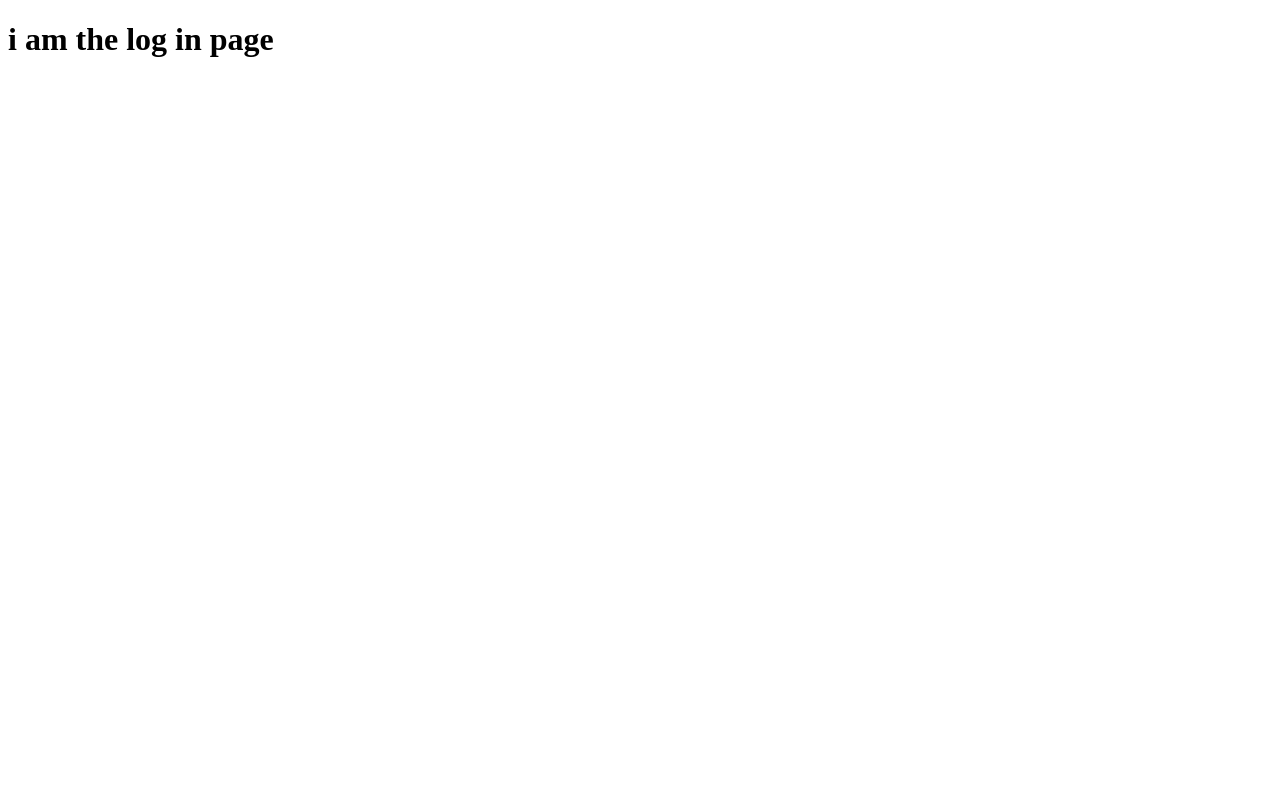
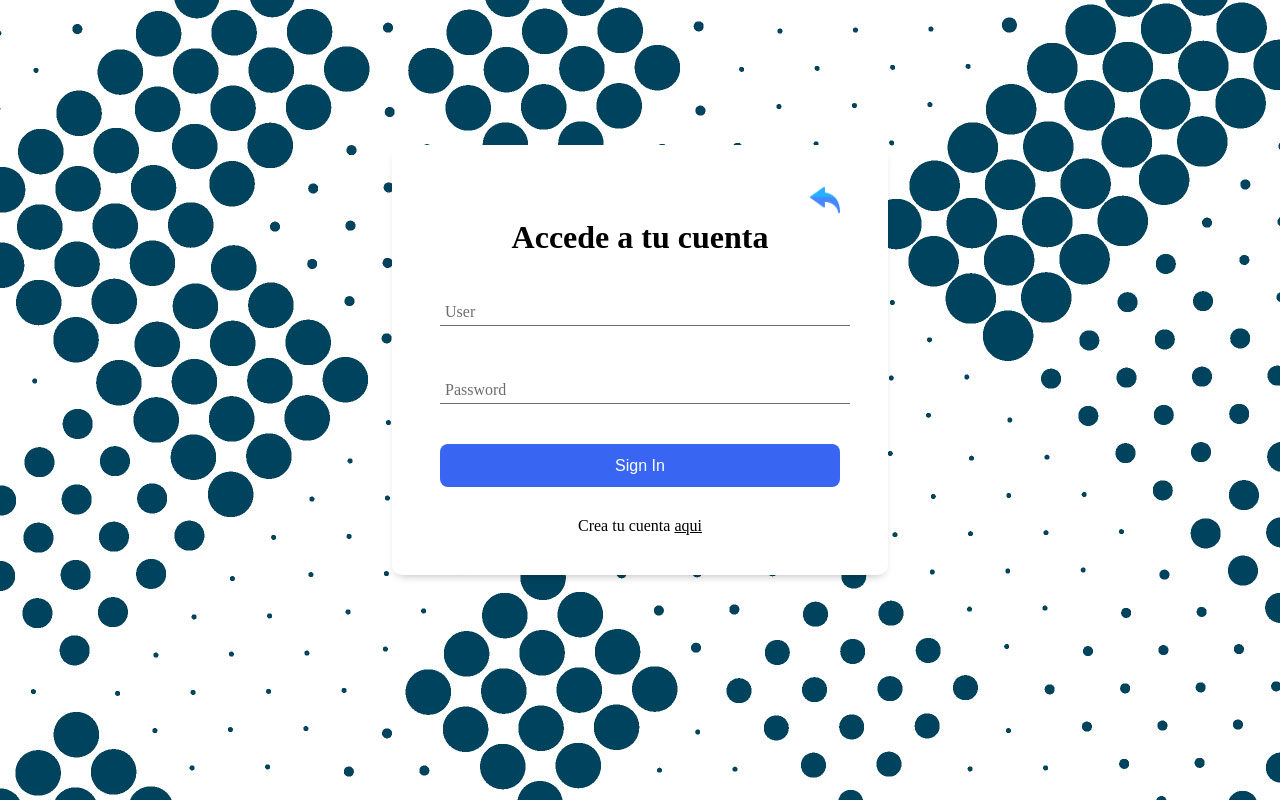
Before and after one commit to rafamorey/tempecCloud, a plain HTML site: page logIn.html in a window 1280 px wide. Drawn offline with Linux system fonts and the light colour scheme.

Commit message:
Formularios account y login page

```diff
--- a/account.css
+++ b/account.css
@@ -8,8 +8,19 @@ body{
   background-image: url("/icons/background/1062.jpg");
   background-repeat: no-repeat;
   /* background-size: 10rem; */
-  min-height: 100vh;
+  min-height: 90vh;
   display: flex;
+}
+
+.buttonBack{
+  display: flex;
+  justify-content: flex-end;
+}
+
+.iconBack{
+  width: 30PX;
+  height: 30px;
+
 }
 
 form{
@@ -19,7 +30,7 @@ form{
   max-width:400px;
   border-radius: 10px;
   box-shadow: 0 5px 10px -5px rgb(0 0 0 / 30%);
-  padding: 4.5em 3em;
+  padding: 2.5em 3em;
   text-align: center;
 }
 
@@ -30,7 +41,7 @@ h2{
 
 form p{
   font-weight: 300;
-
+  margin-top: 30px;
 }
 
 form a{
@@ -39,7 +50,7 @@ form a{
 }
 
 .formContainer{
-  margin-top: 3em;
+  margin-top: 2em;
   display: grid;
   gap: 2.5em;
 }
@@ -51,7 +62,7 @@ form a{
 .formInputInside{
   width: 100%;
   background: none;
-  color:blueviolet;
+  color:#706c6c;
   font-size: 1rem;
   padding: .6em .3em;
   border: none;
@@ -66,8 +77,13 @@ form a{
   color: #3866f2;
 }
 
+.formInputInside:focus,
+  .formInputInside:not(:placeholder-shown) ~ .formLine{
+    color:#4d4646;
+  }
+
 .formLabel{
-  color:blueviolet;
+  color:#706c6c;
   cursor: pointer;
   position: absolute;
   top:0;
@@ -77,13 +93,18 @@ form a{
 }
 
 .formSubmit{
-  background:#3866f2;
+  background-color:#3866f2;
   color:#fff;
   font-weight: 300;
   font-size: 1rem;
   padding: .8em 0;
   border: none;
   border-radius: .5em;
+  transition: background-color .3s;
+}
+
+.formSubmit:hover{
+  background-color:#0e48f7;
 }
 
 .formLine{
@@ -98,7 +119,13 @@ form a{
   transition: transform .4s;
 }
 
-.formInputInside:focus ~ .formLabel,
-  .formInputInside:not(:placeholder-shown) + .formLabel{
+.formInputInside:focus ~ .formLine,
+  .formInputInside:not(:placeholder-shown) ~ .formLine{
     transform: scale(1)
   }
+
+  @media (max-width: 425px){
+    h2{
+      font-size:1.8rem;
+    }
+  }
--- a/logIn.html
+++ b/logIn.html
@@ -4,9 +4,33 @@
   <meta charset="UTF-8">
   <meta http-equiv="X-UA-Compatible" content="IE=edge">
   <meta name="viewport" content="width=device-width, initial-scale=1.0">
-  <title>Log in Page</title>
+  <link rel="stylesheet" href="/account.css">
+  <title>Logging Page</title>
 </head>
 <body>
-  <h1>i am the log in page</h1>
+
+  <form>
+    <div class="buttonBack">
+      <a href="/index.html" title="back icons"><img class="iconBack" src="./icons/back.png" alt=""></a>
+    </div>
+    <h2>Accede a tu cuenta</h2>
+
+    <div class="formContainer">
+      <div class="formInput">
+        <input type="text" id="user" placeholder=" " class="formInputInside">
+        <label for="user" class="formLabel">User</label>
+        <span class="formLine"></span>
+      </div>
+      <div class="formInput">
+        <input type="password" id="password" placeholder=" " class="formInputInside">
+        <label for="password" class="formLabel">Password</label>
+        <span class="formLine"></span>
+      </div>
+
+      <input type="submit" class="formSubmit" value="Sign In">
+    </div>
+
+    <p> Crea tu cuenta <a href="./account.html">aqui</a></p>
+  </form>
 </body>
 </html>
--- a/style.css
+++ b/style.css
@@ -13,6 +13,7 @@ header{
   width: 50px;
   height: 50px;
 }
+
 
 .title{
   width:80%;
```
Also changed, not shown: account.html (+6 -3 lines), dashboard.html (+12 -0 lines), icons/back-arrow.png (added), icons/back.png (added).
